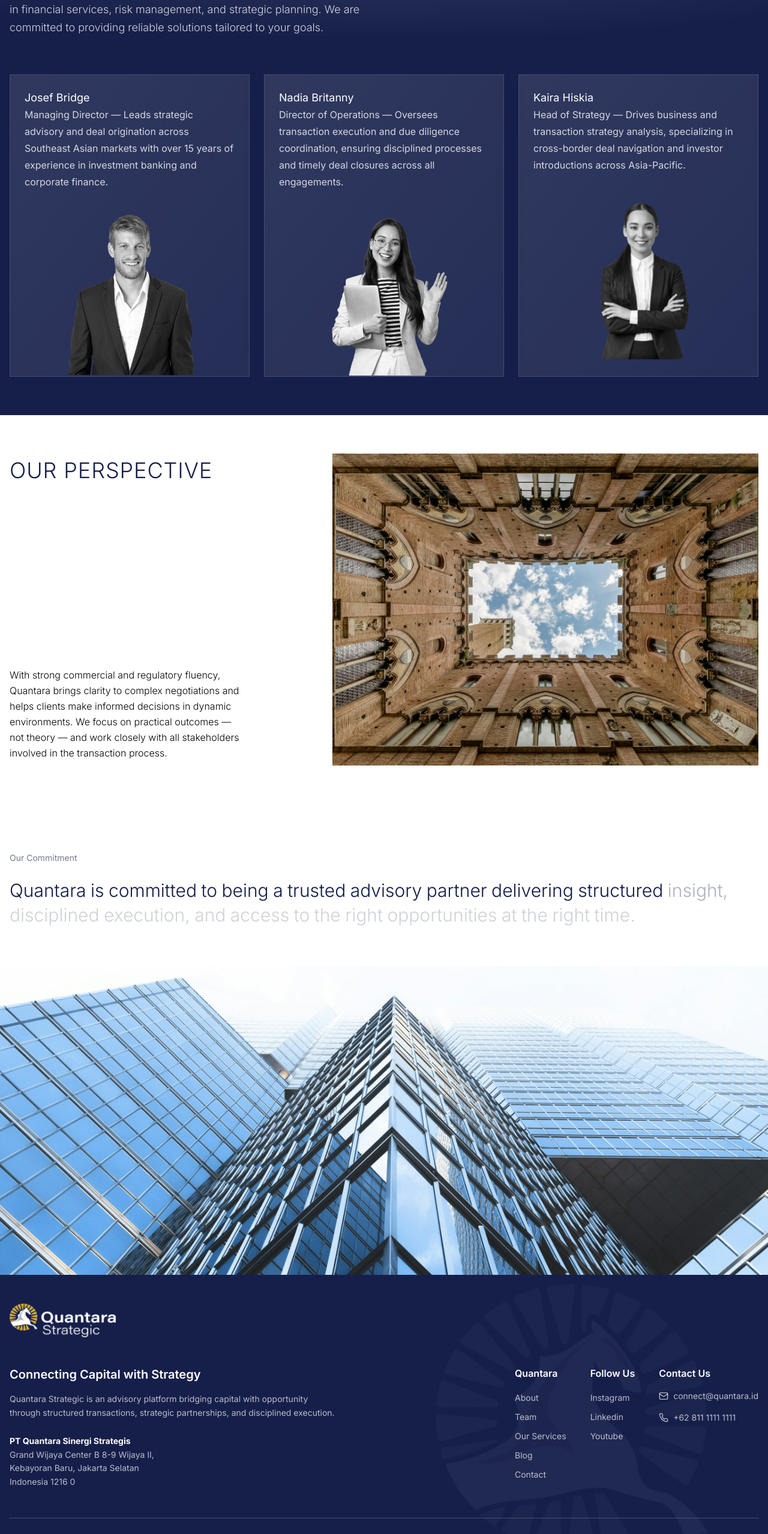
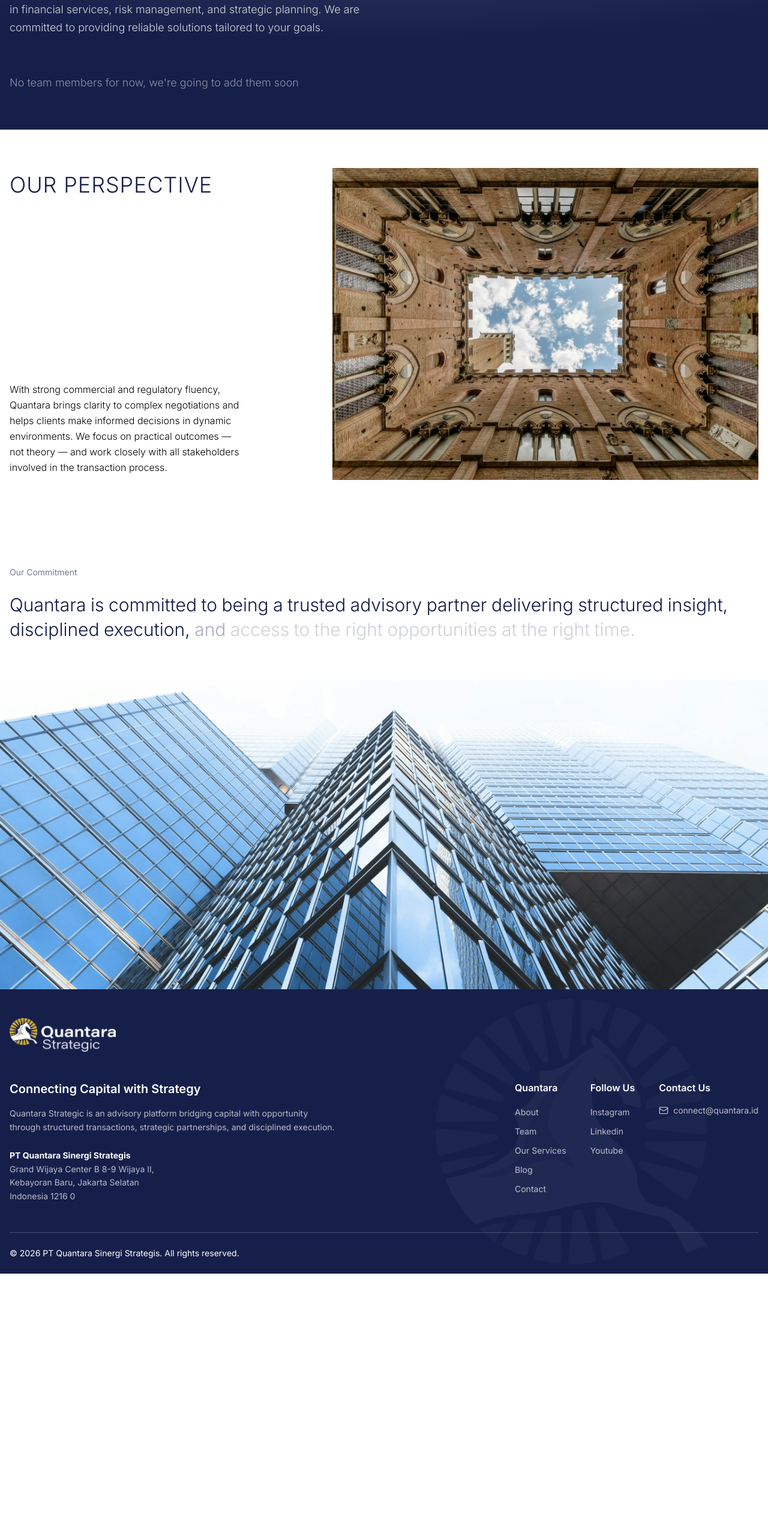
Before and after one commit to fajrif/quantara, a Next.js app: page /team in a window 1280 px wide. Shown: the part 220-2777 px from the top of the page at 60% size. After the commit the page ends 2343 px from the top, so only its background shows below. Built offline with nearby package versions, Linux system fonts and the light colour scheme.

Commit message:
hide team members

```diff
--- a/app/(public)/team/page.tsx
+++ b/app/(public)/team/page.tsx
@@ -37,16 +37,7 @@
         {/* Team Cards */}
         <AnimatedDiv id="who-we-are-section-div" delay={0.1}>
           <div className="container mx-auto py-16">
-            <div className="grid grid-cols-1 md:grid-cols-3 gap-6">
-              {teamMembers.map((member) => (
-                <BentoCard
-                  key={member.title}
-                  title={member.title}
-                  description={member.description}
-                  Component={() => <TeamCard image={member.image} />}
-                />
-              ))}
-            </div>
+            <p className="text-white/50 font-light text-lg">No team members for now, we're going to add them soon</p>
           </div>
         </AnimatedDiv>
       </div>
--- a/components/Footer.tsx
+++ b/components/Footer.tsx
@@ -113,10 +113,6 @@
                     <span>connect@quantara.id</span>
                   </a>
                 </li>
-                <li className="flex items-center gap-2 text-sm text-white/70 hover:text-[hsl(var(--ptr-primary))]">
-                  <Phone size={16} />
-                  <a href="tel:+6281111111111">+62 811 1111 1111</a>
-                </li>
               </ul>
             </div>
 
```
